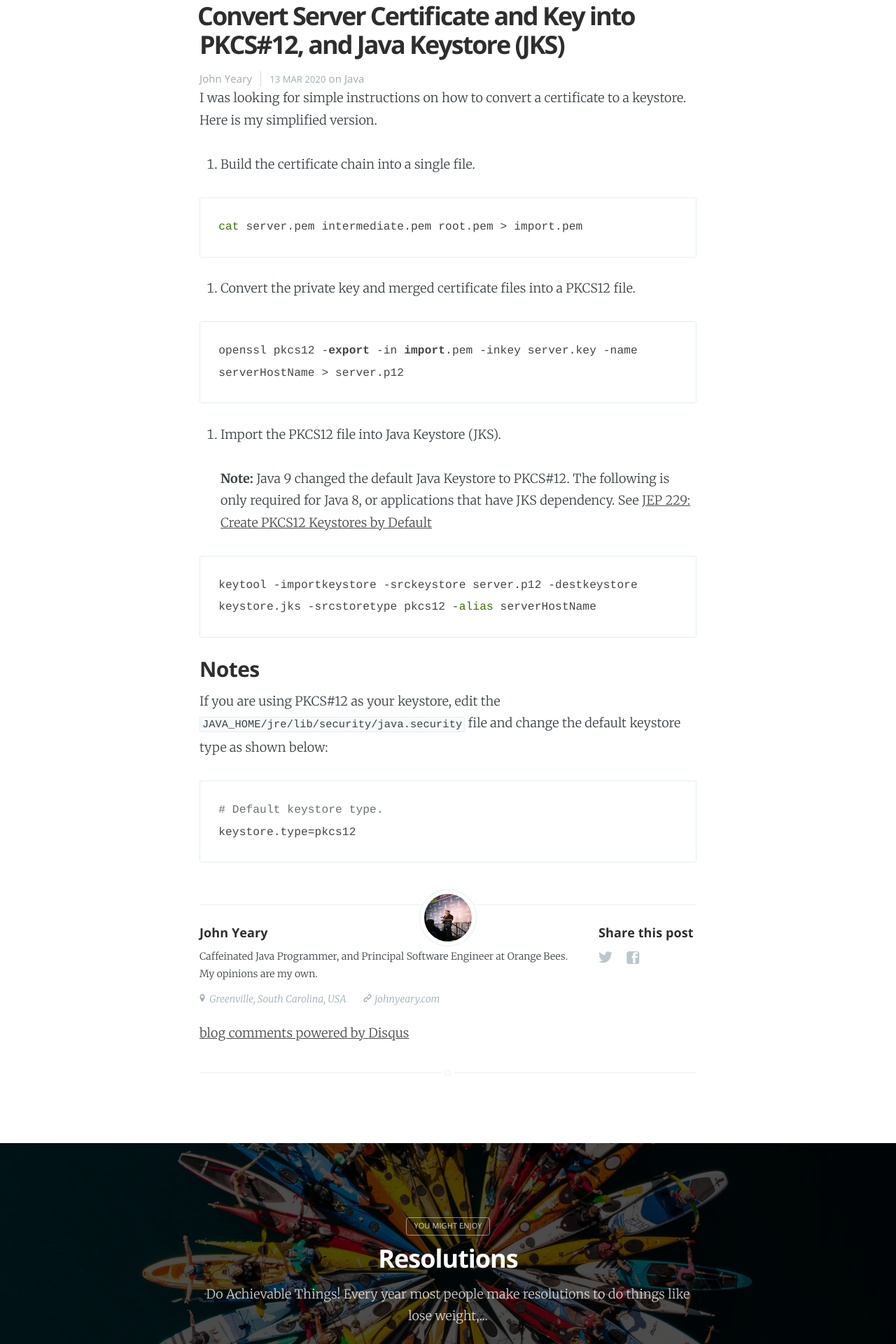
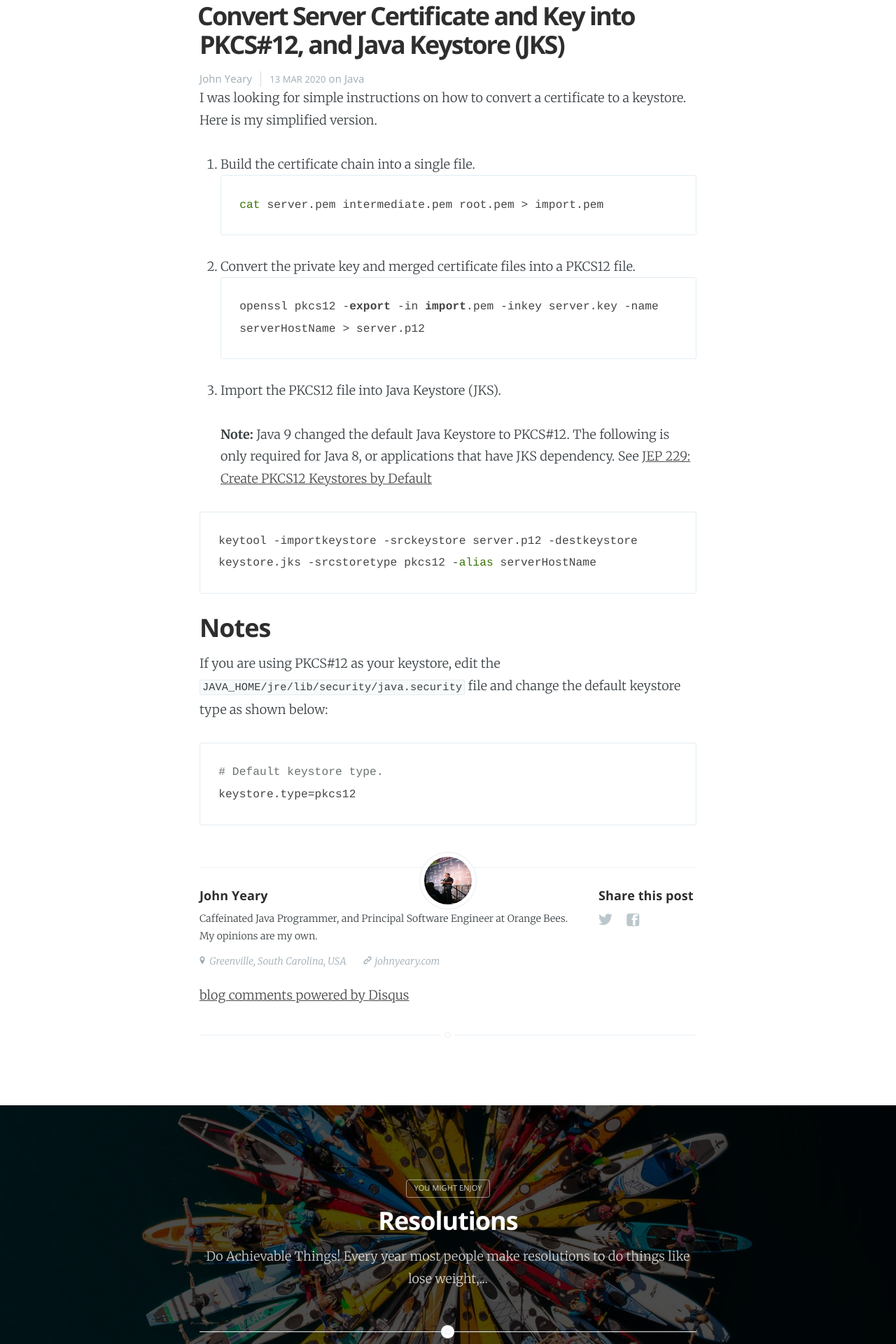
Before and after one commit to jyeary/jyeary.github.io, a Jekyll site: the page built from _posts/2020-03-13-import-pkcs12-keystore.md, in a window 1280 px wide. Shown: the part 633-2553 px from the top of the page at 70% size. Built offline with Jekyll 4.4.1, drawn with Linux system fonts in a browser that asks for light colours; nearby versions of some CDN libraries; comment, search, counter and statistics services are not loaded.

Commit message:
Fixed markdown

````diff
--- a/_posts/2020-03-13-import-pkcs12-keystore.md
+++ b/_posts/2020-03-13-import-pkcs12-keystore.md
@@ -15,17 +15,13 @@ subclass: 'post tag-java'
 I was looking for simple instructions on how to convert a certificate to a keystore. Here is my simplified version.
 
 1. Build the certificate chain into a single file.
-
 ```shell
 cat server.pem intermediate.pem root.pem > import.pem
 ```
-
 2. Convert the private key and merged certificate files into a PKCS12 file.
-
 ```shell
 openssl pkcs12 -export -in import.pem -inkey server.key -name serverHostName > server.p12
 ```
-
 3. Import the PKCS12 file into Java Keystore (JKS).
 
     **Note:** Java 9 changed the default Java Keystore to PKCS#12. The following is only required for Java 8, or applications that have JKS dependency. See [JEP 229: Create PKCS12 Keystores by Default](http://openjdk.java.net/jeps/229)
@@ -34,7 +30,7 @@ openssl pkcs12 -export -in import.pem -inkey server.key -name serverHostName > s
 keytool -importkeystore -srckeystore server.p12 -destkeystore keystore.jks -srcstoretype pkcs12 -alias serverHostName
 ```
 
-### Notes
+## Notes
 
 If you are using PKCS#12 as your keystore, edit the `JAVA_HOME/jre/lib/security/java.security` file and change the default keystore type as shown below:
 
````
